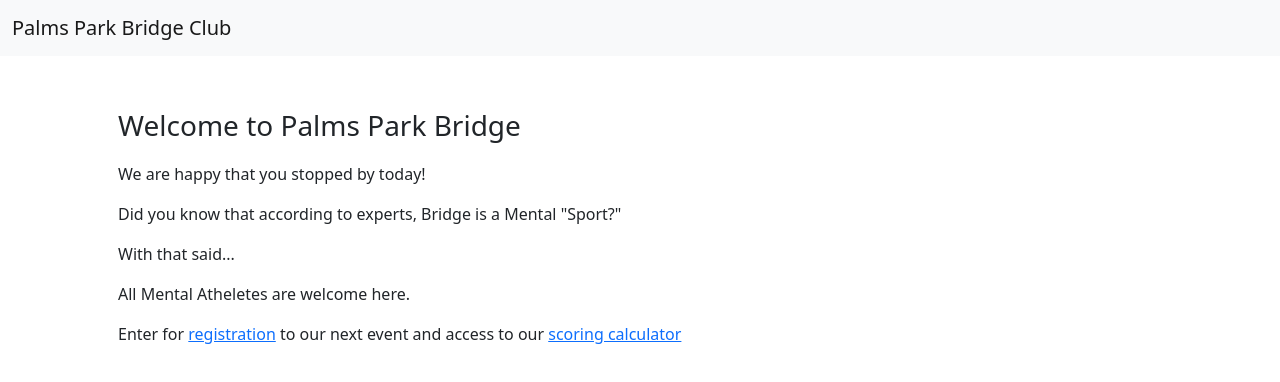
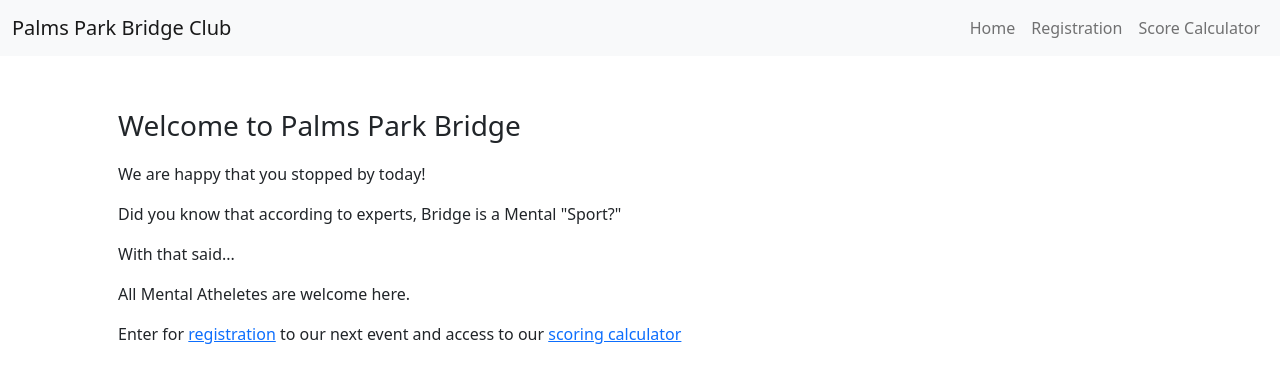
Before and after one commit to sergioluna/bridge-react-app, a React (Create React App) app: page / in a window 1280 px wide. Shown: the top 382 px of the page. Built offline with nearby package versions, Linux system fonts and the light colour scheme.

Commit message:
Add collapsable links to navbar

```diff
--- a/src/components/Navbar.js
+++ b/src/components/Navbar.js
@@ -1,8 +1,34 @@
+import { Link } from 'react-router-dom';
+
 function Navbar() {
     return (
-        <nav className="navbar navbar-light bg-light">
+        <nav className="navbar navbar-expand-lg navbar-light bg-light">
             <div className="container-fluid">
                 <div className="navbar-brand">Palms Park Bridge Club</div>
+                <button
+                    className="navbar-toggler"
+                    type="button"
+                    data-bs-toggle="collapse"
+                    data-bs-target="#navbarNavDropdown"
+                    aria-controls="navbarNavDropdown"
+                    aria-expanded="false"
+                    aria-label="Toggle navigation"
+                >
+                    <span className="navbar-toggler-icon"></span>
+                </button>
+                <div className="collapse navbar-collapse justify-content-end" id="navbarNavDropdown">
+                    <ul className="navbar-nav">
+                        <li className="nav-item">
+                            <Link className="nav-link" to="/">Home</Link>
+                        </li>
+                        <li className="nav-item">
+                            <Link className="nav-link" to="/registration">Registration</Link>
+                        </li>
+                        <li className="nav-item">
+                            <Link className="nav-link" to="/score-calculator">Score Calculator</Link>
+                        </li>
+                    </ul>
+                </div>
             </div>
         </nav>
     );
```
